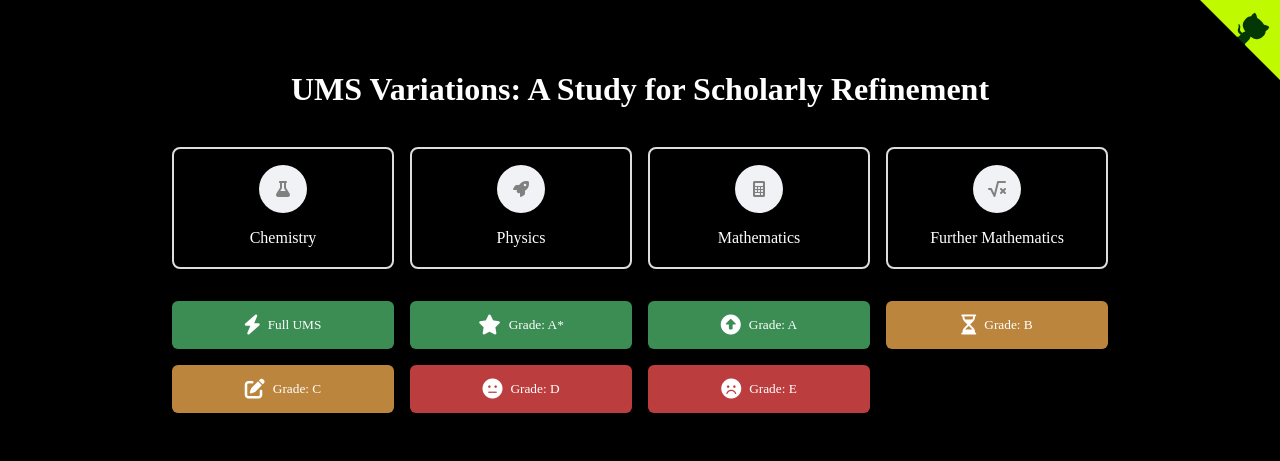
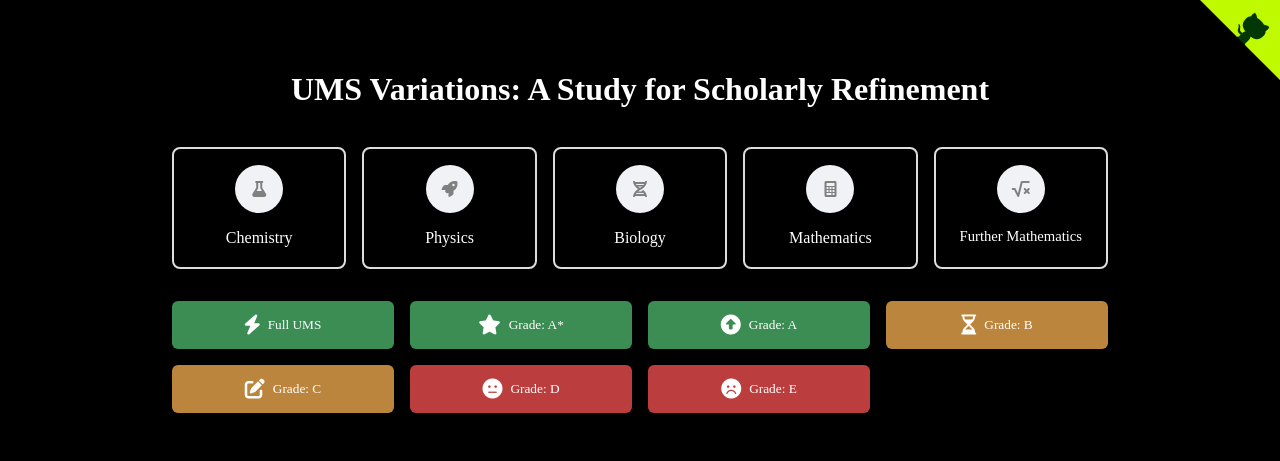
Before and after one commit to anonymouslyanonymous1/Edexcel-Charts, a Flask app: page / in a window 1280 px wide. Shown: the top 461 px of the page. Run offline with Flask 3, Linux system fonts and the light colour scheme; some web fonts are replaced.

Commit message:
Inclusion of Biology

```diff
--- a/templates/index.html
+++ b/templates/index.html
@@ -81,7 +81,7 @@
 
             .radio-container {
                 display: grid;
-                grid-template-columns: repeat(4, 1fr);
+                grid-template-columns: repeat(5, 1fr);
                 gap: 1rem;
                 margin-bottom: 1.5rem;
             }
@@ -557,6 +557,18 @@
                             <i class="fa-solid fa-check"></i>
                         </div>
                     </div>
+                    <div class="radio-option">
+                        <input type="radio" id="option5" name="options" value="Biology (2018)">
+                        <label for="option5">
+                            <div class="radio-icon">
+                                <i class="fa-solid fa-dna"></i>
+                            </div>
+                            Biology
+                        </label>
+                        <div class="check-circle">
+                            <i class="fa-solid fa-check"></i>
+                        </div>
+                    </div>
 
                     <div class="radio-option">
                         <input type="radio" id="option3" name="options" value="Mathematics">
@@ -577,7 +589,7 @@
                             <div class="radio-icon">
                                 <i class="fa-solid fa-square-root-variable"></i>
                             </div>
-                            Further Mathematics
+                            <span style="font-size: 11pt;">Further Mathematics</span>
                         </label>
                         <div class="check-circle">
                             <i class="fa-solid fa-check"></i>
@@ -638,6 +650,19 @@
                         <option value="WME02/01 - Mechanics M2">WME02/01 - Mechanics M2</option>
                         <option value="WME03/01 - Mechanics M3">WME03/01 - Mechanics M3</option>
                         <option value="WDM11/01 - Decision Mathematics D1 (New)">WDM11/01 - Decision Mathematics D1</option>
+                    </select>
+                </div>
+
+                <div id="dropdown5" class="dropdown-container">
+                    <h3>Biology Modules: </h3>
+                    <select name="unit" id="select5">
+                        <option value="" selected disabled>Choose an unit</option>
+                        <option value="WBI11/01 - Molecules, Diet, Transport and Health">WBI11/01 - Molecules, Diet, Transport and Health</option>
+                        <option value="WBI12/01 - Cells, Development, Biodiversity and Conservation">WBI12/01 - Cells, Development, Biodiversity and Conservation</option>
+                        <option value="WBI13/01 - Practical Skills in Biology I">WBI13/01 - Practical Skills in Biology I</option>
+                        <option value="WBI14/01 - Energy, Environment, Microbiology and Immunity">WBI14/01 - Energy, Environment, Microbiology and Immunity</option>
+                        <option value="WBI15/01 - Unit 5: Respiration, Internal Environment, Coordination and Gene Technology">WBI15/01 - Unit 5: Respiration, Internal Environment, Coordination and Gene Technology</option>
+                        <option value="WBI16/01 - Unit 6: Practical Skills in Biology II">WBI16/01 - Unit 6: Practical Skills in Biology II</option>
                     </select>
                 </div>
             </div>
```
